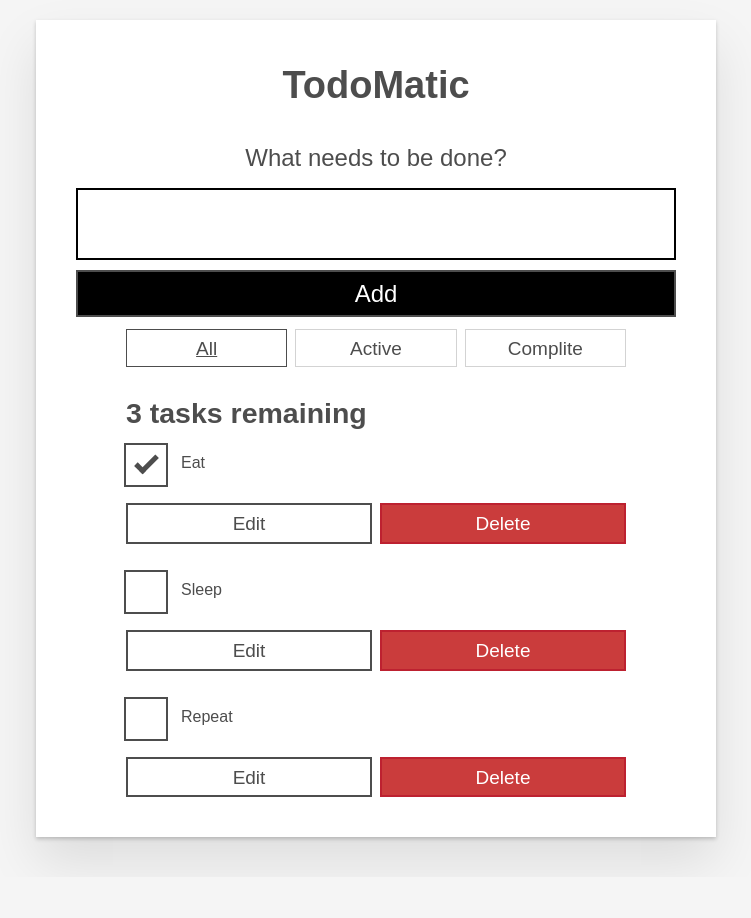
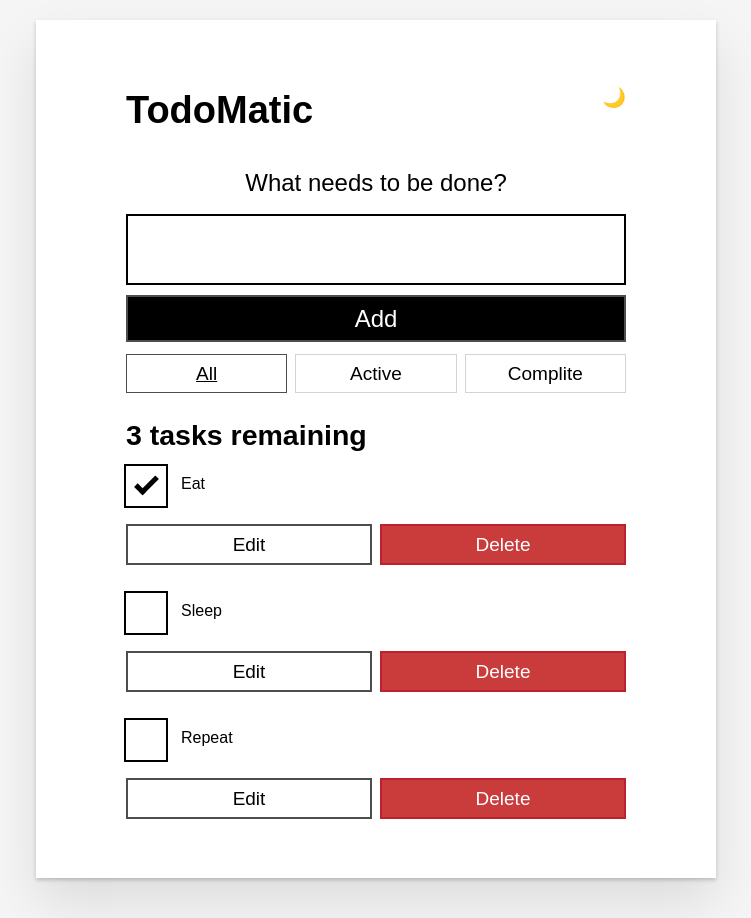
Before and after one commit to Rekss13/moz-tasks, a React (Create React App) app: page / in a window 1280 px wide. Shown: the whole page, without its empty margins (264-1015 px from the left). Before the commit the page ends 877 px from the top, so only its background shows below. Built offline with nearby package versions, Linux system fonts and the light colour scheme.

Commit message:
added theme switcher

```diff
--- a/src/App.js
+++ b/src/App.js
@@ -1,88 +1,31 @@
-import {nanoid} from "nanoid";
-import Form from "./components/Form";
-import FilterButton from "./components/FilterButton";
-import Todo from "./components/Todo";
-import React, {useState, useRef, useEffect} from "react";
-import usePrevious from "./utils/usePrevious";
+import React, {useContext, useState} from "react";
+import ThemeContext from "./context/ThemeContext";
+import AppTheme from "./AppTheme";
+import Header from "./components/Header";
+import Main from "./components/Main";
 
-const FILTER_MAP = {
-    All: () => true,
-    Active: task => !task.completed,
-    Complite: task => task.completed
-}
+const DATA = [
+    { id: "todo-0", name: "Eat", completed: true },
+    { id: "todo-1", name: "Sleep", completed: false },
+    { id: "todo-2", name: "Repeat", completed: false }
+];
 
-const FILTER_NAMES = Object.keys(FILTER_MAP);
-
-function App(props) {
-    const [tasks, setTasks] = useState(props.tasks);
-    const [filter, setFilter] = useState(FILTER_NAMES[0]);
-
-    const addTask = (name) => {
-        const newTask = { id: "todo-"+nanoid(), name: name, completed: false };
-        setTasks([...tasks, newTask]);
-    }
-    const toggleTaskCompleted = (id) => {
-        const updatedTasks = tasks.map(task => {
-            if (task.id === id) return {...task, completed: !task.completed};
-            return task;
-        });
-        setTasks(updatedTasks);
-    }
-    const deleteTask = (id) => {
-        const remainingTasks = tasks.filter(task => task.id !== id);
-        setTasks(remainingTasks);
-    }
-    const editTask = (id, newName) => {
-        const editedTask = tasks.map(task => {
-            if (task.id === id) return {...task, name: newName};
-            return task;
-        });
-        setTasks(editedTask);
-    }
-
-    const filterList= FILTER_NAMES.map(name => (
-        <FilterButton
-            key={name}
-            name={name}
-            isPressed={name === filter}
-            setFilter={setFilter}
-        />
-    ));
-    const taskList = tasks
-        .filter(FILTER_MAP[filter])
-        .map(task => (
-            <Todo
-                id={task.id}
-                name={task.name}
-                completed={task.completed}
-                key={task.id}
-                toggleTaskCompleted={toggleTaskCompleted}
-                deleteTask={deleteTask}
-                editTask={editTask}
-            />
-        ));
-    const tasksNoun = taskList.length > 1 ? 'tasks' : 'task';
-    const headingText = `${taskList.length} ${tasksNoun} remaining`;
-
-    const listHeadingRef = useRef(null);
-    const prevTaskLength = usePrevious(tasks.length);
-
-    useEffect(() => {
-        if (tasks.length - prevTaskLength === -1) listHeadingRef.current.focus();
-    }, [tasks.length, prevTaskLength]);
+function App() {
+    const themeHook = useState("light");
+    const theme = themeHook[0];
+    const currentTheme = AppTheme[theme];
 
     return (
-        <div className="todoapp stack-large">
-            <h1>TodoMatic</h1>
-            <Form addTask={addTask}/>
-            <div className="filters btn-group stack-exception">
-                {filterList}
+        <ThemeContext.Provider value={themeHook}>
+            <div style={{
+                background: `${currentTheme.backgroundColor}`
+            }}>
+                <div className="todoapp stack-large">
+                    <Header />
+                    <Main tasks={DATA} />
+                </div>
             </div>
-            <h2 id="list-heading" tabIndex="-1" ref={listHeadingRef}>{headingText}</h2>
-            <ul className="todo-list stack-large stack-exception" aria-labelledby="list-heading" >
-                {taskList}
-            </ul>
-        </div>
+        </ThemeContext.Provider>
     );
 }
 
--- /dev/null
+++ b/src/AppTheme.js
@@ -0,0 +1,12 @@
+const AppTheme = {
+    light: {
+        textColor: "#000",
+        backgroundColor: "#fff"
+    },
+    dark: {
+        textColor: "#fff",
+        backgroundColor: "#333"
+    }
+}
+
+export default AppTheme;
--- /dev/null
+++ b/src/components/Header.js
@@ -0,0 +1,21 @@
+import React, {useContext} from "react";
+import ThemeContext from "../context/ThemeContext";
+import AppTheme from "../AppTheme";
+import ThemeToggler from "../utils/ThemeToggler";
+
+const Header = () => {
+    const theme = useContext(ThemeContext)[0];
+    const currentTheme = AppTheme[theme];
+
+    return(
+        <header style = {{
+            backgroundColor: `${currentTheme.backgroundColor}`,
+            color: `${currentTheme.textColor}`,
+        }}>
+            <h1>TodoMatic</h1>
+            <ThemeToggler />
+        </header>
+    );
+}
+
+export default Header;
--- /dev/null
+++ b/src/components/Main.js
@@ -0,0 +1,96 @@
+import React, {useContext, useState, useRef, useEffect} from "react";
+import {nanoid} from "nanoid";
+import Form from "./Form";
+import FilterButton from "./FilterButton";
+import Todo from "./Todo";
+import usePrevious from "../utils/usePrevious";
+import ThemeContext from "../context/ThemeContext";
+import AppTheme from "../AppTheme";
+
+const FILTER_MAP = {
+    All: () => true,
+    Active: task => !task.completed,
+    Complite: task => task.completed
+}
+
+const FILTER_NAMES = Object.keys(FILTER_MAP);
+
+const Main = (props) => {
+    const [tasks, setTasks] = useState(props.tasks);
+    const [filter, setFilter] = useState(FILTER_NAMES[0]);
+    const theme = useContext(ThemeContext)[0];
+
+    const currentTheme = AppTheme[theme];
+
+    const addTask = (name) => {
+        const newTask = { id: "todo-"+nanoid(), name: name, completed: false };
+        setTasks([...tasks, newTask]);
+    }
+    const toggleTaskCompleted = (id) => {
+        const updatedTasks = tasks.map(task => {
+            if (task.id === id) return {...task, completed: !task.completed};
+            return task;
+        });
+        setTasks(updatedTasks);
+    }
+    const deleteTask = (id) => {
+        const remainingTasks = tasks.filter(task => task.id !== id);
+        setTasks(remainingTasks);
+    }
+    const editTask = (id, newName) => {
+        const editedTask = tasks.map(task => {
+            if (task.id === id) return {...task, name: newName};
+            return task;
+        });
+        setTasks(editedTask);
+    }
+
+    const filterList= FILTER_NAMES.map(name => (
+        <FilterButton
+            key={name}
+            name={name}
+            isPressed={name === filter}
+            setFilter={setFilter}
+        />
+    ));
+    const taskList = tasks
+        .filter(FILTER_MAP[filter])
+        .map(task => (
+            <Todo
+                id={task.id}
+                name={task.name}
+                completed={task.completed}
+                key={task.id}
+                toggleTaskCompleted={toggleTaskCompleted}
+                deleteTask={deleteTask}
+                editTask={editTask}
+            />
+        ));
+    const tasksNoun = taskList.length > 1 ? 'tasks' : 'task';
+    const headingText = `${taskList.length} ${tasksNoun} remaining`;
+
+    const listHeadingRef = useRef(null);
+    const prevTaskLength = usePrevious(tasks.length);
+
+    useEffect(() => {
+        if (tasks.length - prevTaskLength === -1) listHeadingRef.current.focus();
+    }, [tasks.length, prevTaskLength]);
+
+    return(
+        <main style = {{
+            backgroundColor: `${currentTheme.backgroundColor}`,
+            color: `${currentTheme.textColor}`,
+        }}>
+            <Form addTask={addTask} />
+            <div className="filters btn-group stack-exception">
+                {filterList}
+            </div>
+            <h2 id="list-heading" tabIndex="-1" ref={listHeadingRef}>{headingText}</h2>
+            <ul className="todo-list stack-large stack-exception" aria-labelledby="list-heading" >
+                {taskList}
+            </ul>
+        </main>
+    );
+}
+
+export default Main;
--- /dev/null
+++ b/src/context/ThemeContext.js
@@ -0,0 +1,5 @@
+import {createContext} from "react";
+
+const ThemeContext = createContext("light");
+
+export default ThemeContext;
--- a/src/index.css
+++ b/src/index.css
@@ -5,11 +5,16 @@
   box-sizing: border-box;
 }
 *:focus {
-  outline: 3px dashed #228bec;
+  outline: 2px dashed #228bec;
   outline-offset: 0;
 }
 html {
   font: 62.5% / 1.15 sans-serif;
+}
+header {
+  display: flex;
+  justify-content: space-between;
+  align-items: center;
 }
 h1,
 h2 {
@@ -146,7 +151,6 @@ body {
 }
 /* END GLOBAL STYLES */
 .todoapp {
-  background: #fff;
   margin: 2rem 0 4rem 0;
   padding: 1rem;
   position: relative;
@@ -270,7 +274,7 @@ body {
 }
 .c-cb > input[type="checkbox"]:focus + label::before {
   border-width: 4px;
-  outline: 3px dashed #228bec;
+  outline: 2px dashed #228bec;
 }
 .c-cb > label::after {
   box-sizing: content-box;
--- a/src/index.js
+++ b/src/index.js
@@ -4,15 +4,9 @@ import './index.css';
 import App from './App';
 import reportWebVitals from './reportWebVitals';
 
-const DATA = [
-  { id: "todo-0", name: "Eat", completed: true },
-  { id: "todo-1", name: "Sleep", completed: false },
-  { id: "todo-2", name: "Repeat", completed: false }
-];
-
 ReactDOM.render(
   <React.StrictMode>
-    <App tasks={DATA}/>
+    <App />
   </React.StrictMode>,
   document.getElementById('root')
 );
--- /dev/null
+++ b/src/utils/ThemeToggler.js
@@ -0,0 +1,18 @@
+import React,{useContext} from "react";
+import ThemeContext from "../context/ThemeContext";
+
+const themeTogglerStyle = {
+    cursor: "pointer"
+}
+const ThemeToggler = () => {
+    const[themeMode, setThemeMode] = useContext(ThemeContext);
+    return(
+        <div style = {themeTogglerStyle} onClick = {() => {setThemeMode(themeMode === "light" ? "dark" : "light")}}>
+            <span title = "switch theme">
+                {themeMode === "light" ? "🌙" : "☀️"}
+            </span>
+        </div>
+    );
+}
+
+export default ThemeToggler;
```
